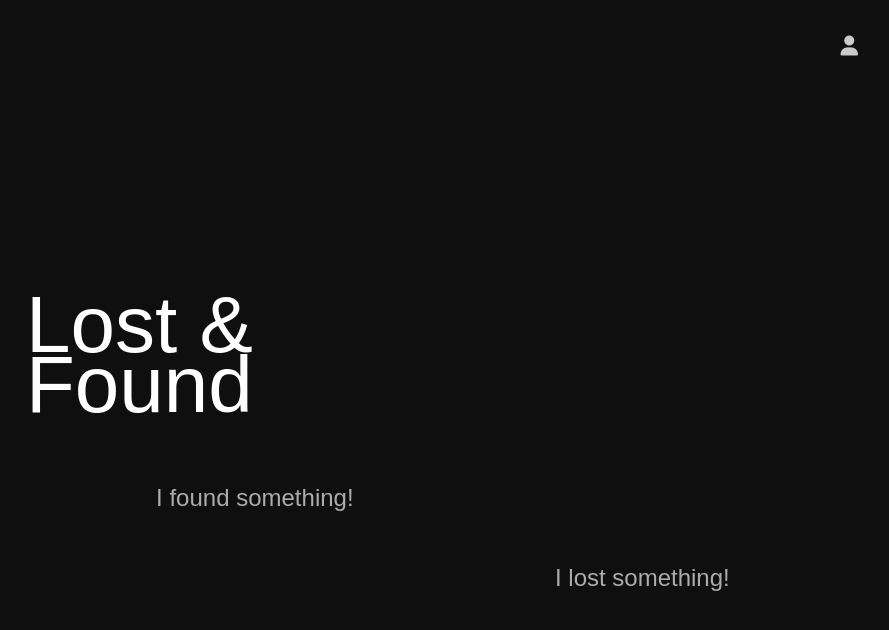
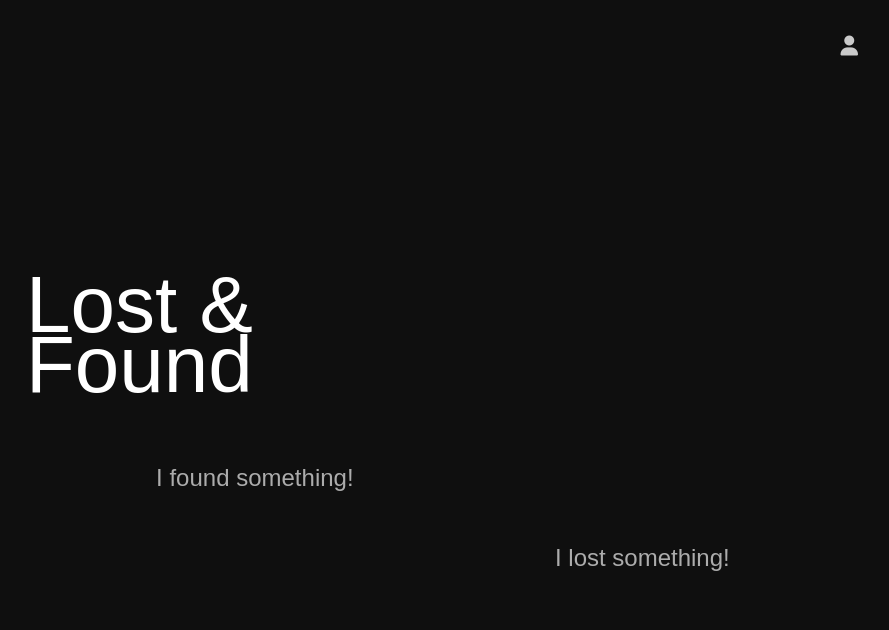
Before and after one commit to CLOEI/lost-and-found, a Flask app: page / in a window 1280 px wide. Shown: the top 630 px of the page, without its empty margins (198-1087 px from the left). Run offline with Flask 3, Linux system fonts and the light colour scheme; parts of the project's set-up code (start-up, migrations or seed data) failed here and were passed over; some libraries are stand-ins or nearby versions; some web fonts are replaced.

Commit message:
clean up index page

```diff
--- a/api/templates/index.html
+++ b/api/templates/index.html
@@ -5,17 +5,27 @@
 <p style="color: greenyellow">{{ response.message }}</p>
 {% endif %} {% endif %} {% endblock %}{% block contents %}
 <div
-  class="flex-container flex-row f-justify-around f-align-center lost section"
+  class="flex-container flex-col flex-nogrow f-justify-center"
+  style="height: 20svh"
+>
+  <div
+    class="flex-container flex-row flex-nogrow f-justify-around f-align-center section"
+    style="height: 10svh"
   >
     <h3 class="sectiontitle" style="text-align: left">I found something!</h3>
-  <a class="button" href="report" style="text-align: center"> Create report </a>
+    <a class="button" href="report" style="text-align: center">
+      Create report
+    </a>
   </div>
   <div
-  class="flex-container flex-row-rev f-justify-around f-align-center found section"
+    class="flex-container flex-row-rev flex-nogrow f-justify-around f-align-center section"
+    style="height: 10svh"
   >
     <h3 class="sectiontitle" style="text-align: right">I lost something!</h3>
     <a class="button" href="listing" style="text-align: center">
       Browse database
     </a>
   </div>
+</div>
+<div style="height: 5svh"></div>
 {% endblock %}
```
Lines whose indentation alone changed are shown as unchanged.
